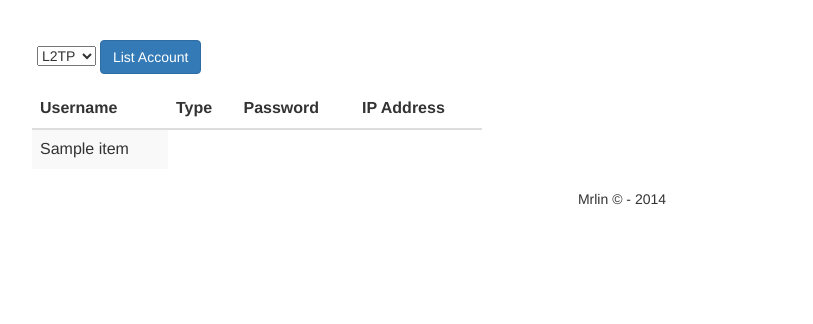
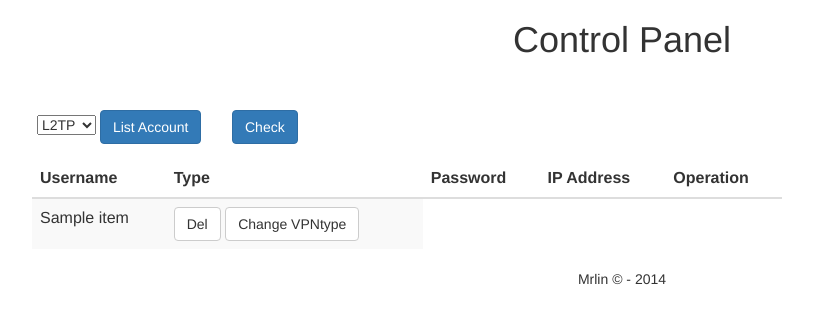
Before and after one commit to linbingchen007/dogeVPN-Django, a Django app: template control/templates/control/panel.html in a window 1280 px wide. Shown: the top 324 px of the page, without its empty margins (18-831 px from the left). Run offline with Django 3.2, Linux system fonts and the light colour scheme; the template is opened without the code that fills it: most values are stand-ins (such as "Sample title", 1, 10 or a date in 2020); parts of the project's set-up code (start-up, migrations or seed data) failed here and were passed over; some libraries are stand-ins or nearby versions.

Commit message:
add update del operation

```diff
--- a/control/static/control/panel.css
+++ b/control/static/control/panel.css
@@ -1,15 +1,34 @@
+h1 {
+	text-align: center;
+}
 #list-vpn-select > .container{
     padding-top:40px;
     margin-left:40px;
     left:40px;
 }
 
+#list-vpn-account {
+	width:300px;
+	margin-left: 0px;
+	margin-right: 0px;
+	padding-right: 0px;
+	border-left: 0px;
+}
+#check-vpn-account {
+	 position: absolute;
+    left: 200px;
+	top:0px;
+    width:500px;
+    padding-left:10px;
+}
+
 #table-vpn-result-section {
     top:50px;
     left:400px;
-    width:500px;
+    width:800px;
     padding-left:50px;
 }
+
 #footer > .container{
     text-align: center;
 }
--- a/control/templates/control/panel.html
+++ b/control/templates/control/panel.html
@@ -4,6 +4,7 @@
  	<link href="{% static "dist/css/bootstrap.min.css" %}" rel="stylesheet">
  	<link href="{% static "control/panel.css" %}" rel="stylesheet">
  </head>
+<h1>Control Panel</h1>
  <section id="list-vpn-select">
  	<div class="container">
  		<div class="row">
@@ -18,9 +19,17 @@
  							<option value="all">ALL</option>
  						</select>
  						<input type="submit" id="btn-list-account" class="btn btn-primary" value="List Account">
+
  					</div>
 
  				</form>
+                <form action="{% url "control:refreshvpn" %}" method="post" id ='check-vpn-account'>
+                    {% csrf_token %}
+                    <div class="form-group" >
+                        <input type="submit" id="btn-list-account" class="btn btn-primary" value="Check">
+
+                    </div>
+                </form>
  			</div>
  		</div>
  	</div>
@@ -33,6 +42,7 @@
         <th>Type</th>
         <th>Password</th>
         <th>IP Address</th>
+        <th>Operation</th>
     </thead>
 
     <tbody>
@@ -44,6 +54,9 @@
                             {{item}}
                         </td>
                      {%  endfor %}
+                     <td><a href="{% url "control:operdel" account.3 last_type %}" class="btn btn-default">Del</a>
+                     <a href="{% url "control:operchg" account.0 last_type account.1 account.2 %}" class="btn btn-default">Change VPNtype</a>
+                     </td>
                 </tr>
             {% endfor %}
 
--- a/control/urls.py
+++ b/control/urls.py
@@ -7,5 +7,8 @@
     url(r'^$', views.index, name='index'),
     url(r'^chklogin$', views.chklogin, name='chklogin'),
     url(r'^prospanel$', views.prospanel, name='prospanel'),
+    url(r'^del/(?P<del_ipaddr>[0-9.]+)/(?P<last_type>[a-zA-Z0-9]+)/$', views.operdel, name='operdel'),
+    url(r'^refreshvpn$', views.refreshvpn, name='refreshvpn'),
+    url(r'^operchg/(?P<usr_name>[a-zA-Z0-9]+)/(?P<last_type>[a-zA-Z0-9]+)/(?P<usr_type>[a-zA-Z0-9]+)/(?P<usr_pas>[a-zA-Z0-9]+)/$', views.operchg, name='operchg'),
 
 ]
```
Also changed, not shown: control/crudvpn.py (+12 -5 lines), control/views.py (+20 -3 lines), 3 other files.
